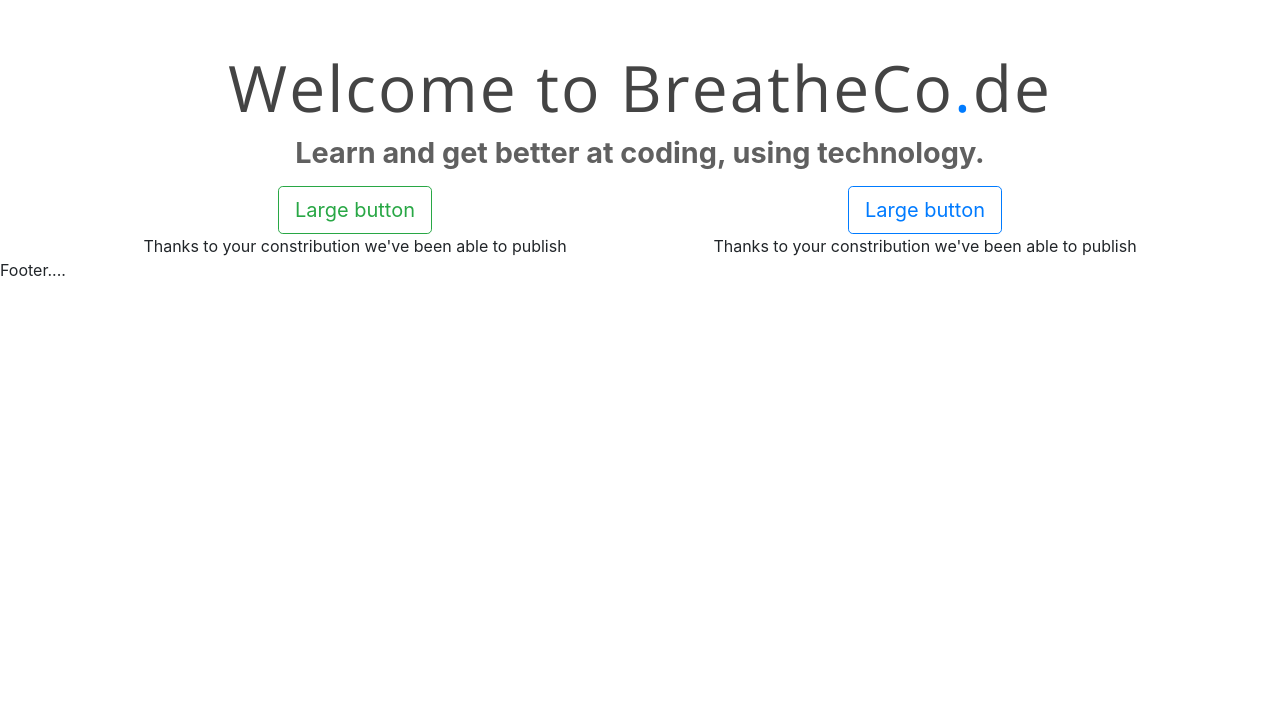
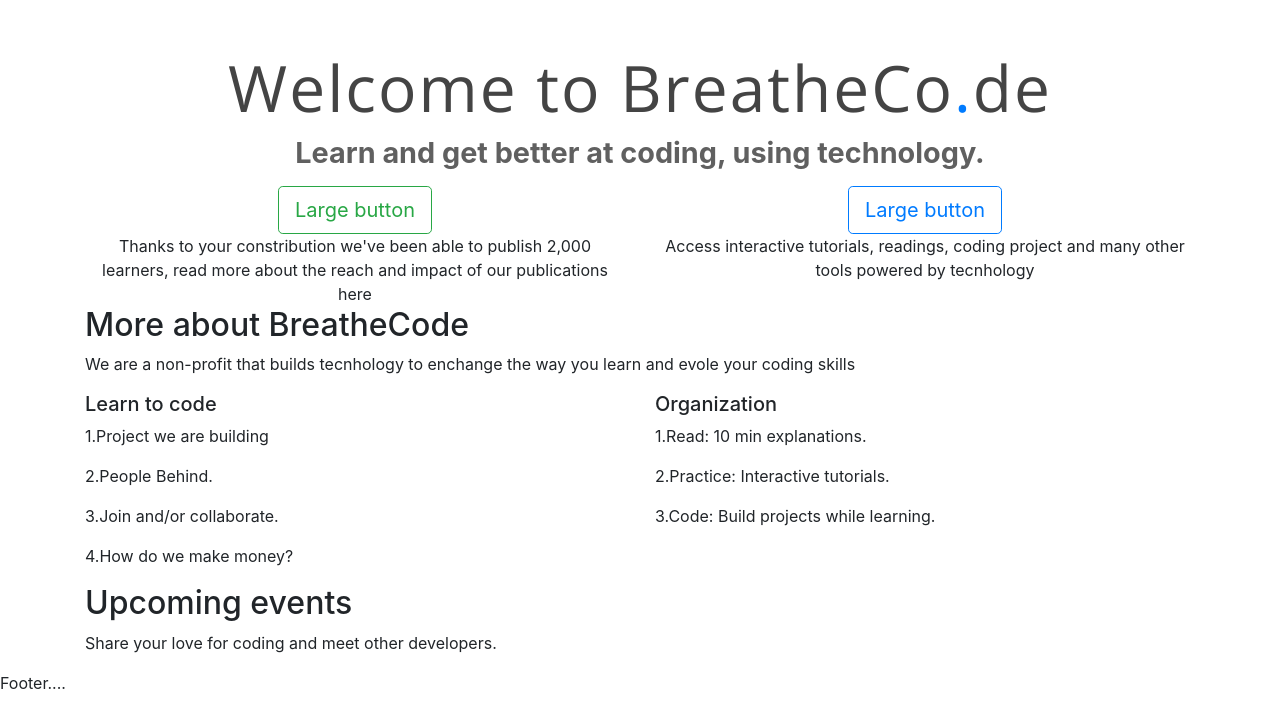
Before and after one commit to espvtes/gatsby-app-shop, a Gatsby site in the folder gatsby-site/: page / in a window 1280 px wide. Shown: the part 90-800 px from the top of the page. Built offline with nearby package versions, Linux system fonts and the light colour scheme; Gatsby itself is replaced by a stand-in of ours.

Commit message:
home page

```diff
--- a/gatsby-site/src/pages/index.js
+++ b/gatsby-site/src/pages/index.js
@@ -12,13 +12,36 @@
     return(
         <Layout>
                 <div className="container pt-4">
-                <Jumbotron/>
-                <Buttons/>
+                    <Jumbotron/>
+                    <Buttons/>
+                        <div className="row">
+                            <div className="col-12 col-md-6 text-center">
+                            Thanks to your constribution we've been able to
+                            publish 2,000 learners, read more about the reach
+                            and impact of our publications here</div>
+                            <div className="col-12 col-md-6 text-center">Access interactive tutorials, readings, coding project
+                            and many other tools powered by tecnhology</div>
+                        </div>
+                    <h2>More about BreatheCode</h2>
+                    <p>We are a non-profit that builds tecnhology to enchange the way you learn and evole your coding skills</p>
                     <div className="row">
-                        <div className="col-12 col-md-6 text-center">Thanks to your constribution we've been able to publish</div>
-                        <div className="col-12 col-md-6 text-center">Thanks to your constribution we've been able to publish</div>
+                        <div className="col-12 col-md-6">
+                            <h5>Learn to code</h5>
+                            <p>1.Project we are building</p>
+                            <p>2.People Behind.</p>
+                            <p>3.Join and/or collaborate.</p>
+                            <p>4.How do we make money?</p>
+
+                        </div>
+                        <div className="col-12 col-md-6">
+                            <h5>Organization</h5>
+                            <p>1.Read: 10 min explanations.</p>
+                            <p>2.Practice: Interactive tutorials.</p>
+                            <p>3.Code: Build projects while learning.</p>
+                        </div>
                     </div>
-
+                    <h2>Upcoming  events </h2>
+                    <p>Share your love for coding and meet other developers.</p>
                 </div>
         </Layout>
 
```
